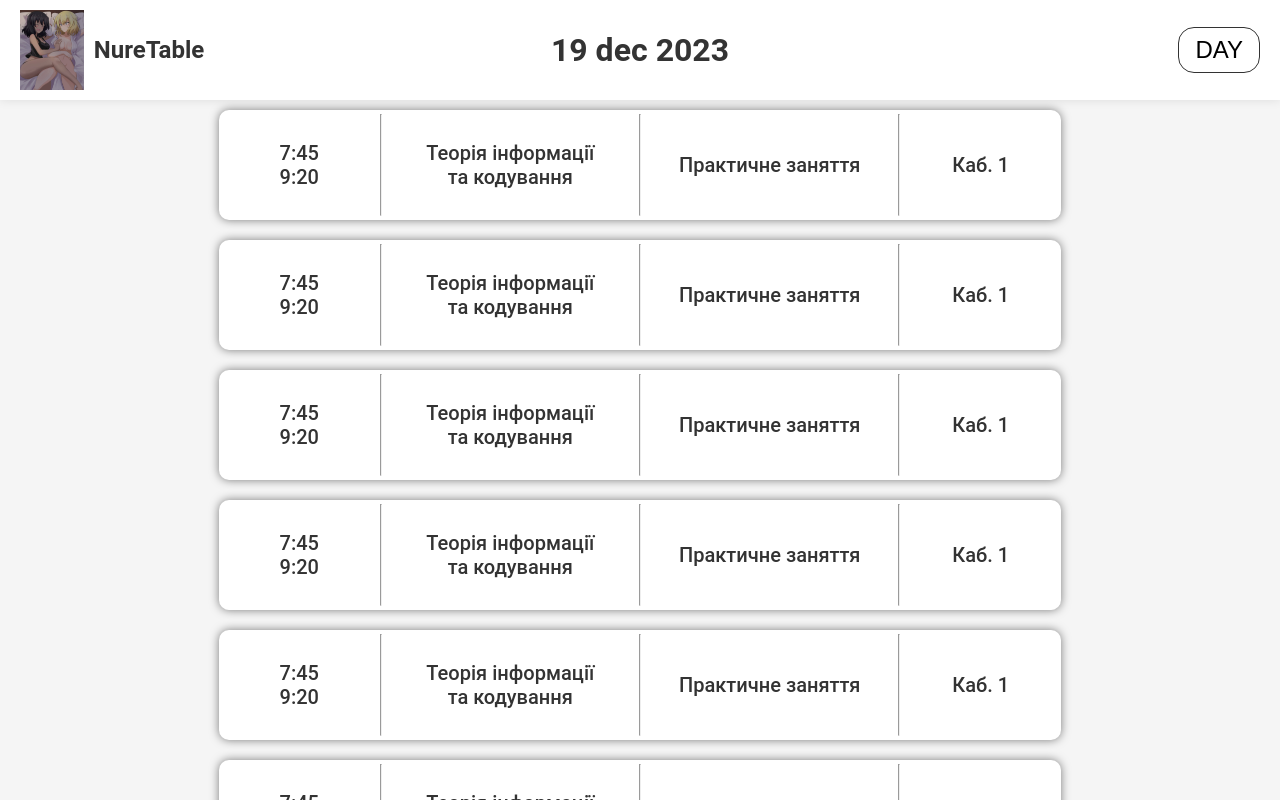
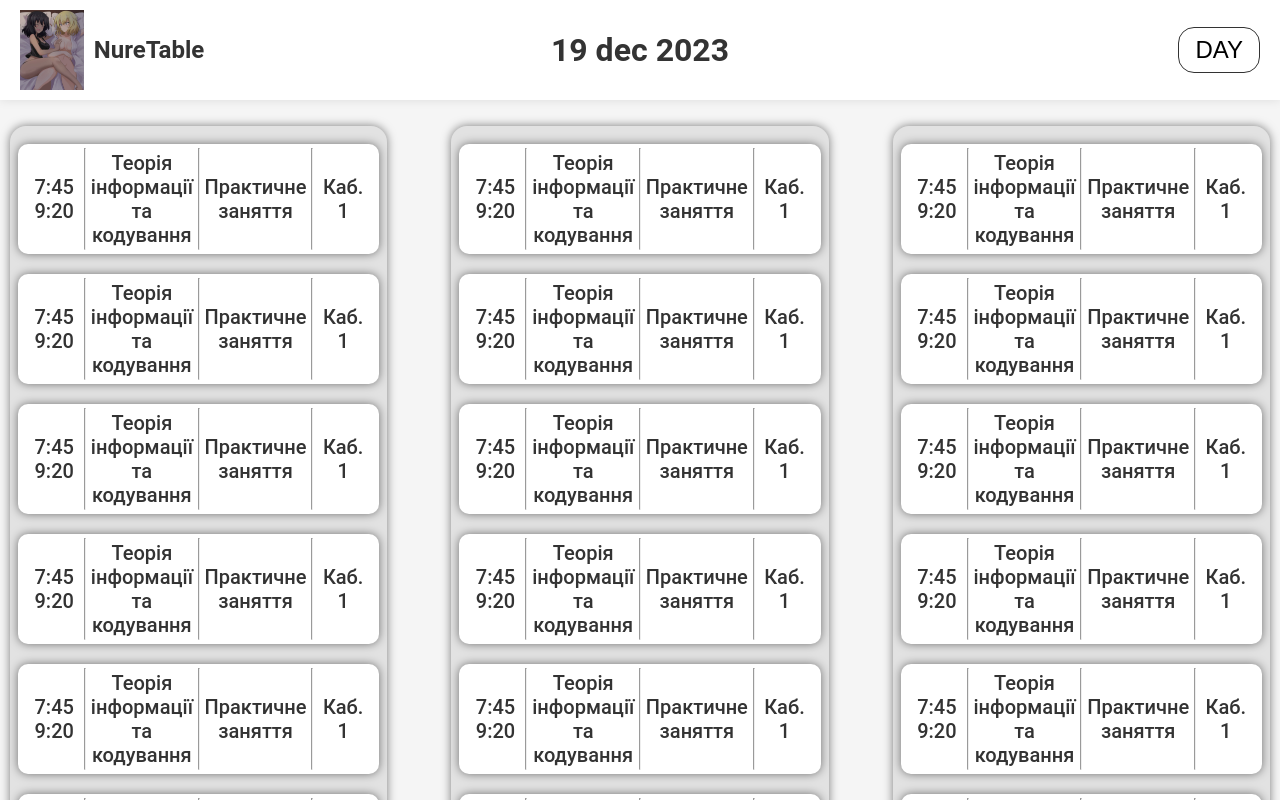
Before and after one commit to AlexWaisley/NureTimeTable, a Vue app: page / in a window 1280 px wide. Built offline with nearby package versions, Linux system fonts and the light colour scheme.

Commit message:
Created week struct(Not fully) & fix view

```diff
--- a/src/components/Header.vue
+++ b/src/components/Header.vue
@@ -17,9 +17,8 @@
 header {
     display: flex;
     justify-content: space-between;
-    flex: 30% 30% 30%;
     align-items: center;
-    gap: 2rem;
+    gap: .5rem;
     padding: 0 20px;
     min-height: 100px;
     background-color: #fff;
@@ -46,7 +45,7 @@ header {
     display: flex;
     font-size: 2rem;
     font-weight: 700;
-    flex: 1;
+    flex: 2;
     justify-content: center;
     align-items: center;
 }
--- a/src/components/Lesson.vue
+++ b/src/components/Lesson.vue
@@ -17,22 +17,22 @@
 .lesson {
     display: flex;
     flex-direction: row;
-    gap: 2rem;
+    gap: .3rem;
     align-items: center;
     justify-content: space-around;
     text-align: center;
-    width: 80%;
     height: 100px;
     background-color: #fff;
     border-radius: 10px;
     box-shadow: 0 0 10px rgba(0, 0, 0, 0.5);
     margin: 10px 0;
-    padding: 5px 2rem;
+    padding: 5px .7rem;
     font-size: 1.25rem;
     font-weight: 500;
 }
 
 .lesson__time {
+
     flex: 1;
 }
 
--- a/src/components/Table.vue
+++ b/src/components/Table.vue
@@ -5,9 +5,16 @@ let lessons = new Array(6);
 </script>
 <template>
     <div class="main">
-        <div class="day">
+        <!-- <div class="day">
             <div class="lesson_container" v-for="_ in lessons">
                 <Lesson></Lesson>
+            </div>
+        </div> -->
+        <div class="week">
+            <div class="week__day" v-for="_ in 7">
+                <div class="lesson_container" v-for="_ in lessons">
+                    <Lesson></Lesson>
+                </div>
             </div>
         </div>
     </div>
@@ -15,10 +22,9 @@ let lessons = new Array(6);
 <style scoped>
 .main {
     display: flex;
+    overflow-y: auto;
+    padding: 10px;
     justify-content: center;
-    align-items: center;
-    overflow-y: auto;
-    overflow-x: hidden;
 }
 
 .day {
@@ -34,7 +40,29 @@ let lessons = new Array(6);
     display: flex;
     align-items: center;
     justify-content: center;
-    width: 95%;
+    max-width: 100%;
+}
+
+.week {
+    padding-top: 1rem;
+    display: flex;
+    gap: 4rem;
+    flex-wrap: wrap;
+    justify-content: center;
+    align-items: center;
+}
+
+.week__day {
+    flex: 1;
+    max-width: 550px;
+    padding: .5rem;
+    background-color: #e2e2e2;
+    border-radius: 1rem;
+    display: flex;
+    flex-direction: column;
+    align-items: center;
+    box-shadow: 0 0 10px rgba(0, 0, 0, 0.5);
+
 }
 </style>
 
--- a/src/styles/main.css
+++ b/src/styles/main.css
@@ -1,6 +1,7 @@
 html,body, #app{
     height: 100%;
     width: 100%;
+    min-width: 380px;
     margin: 0;
     padding: 0;
     font-family: 'Roboto', sans-serif;
@@ -9,6 +10,7 @@ html,body, #app{
     background-color: #f5f5f5;
 }
 #app{
+    max-height: 100%;
     display: flex;
     flex-direction: column;
     justify-content: space-between;
```
